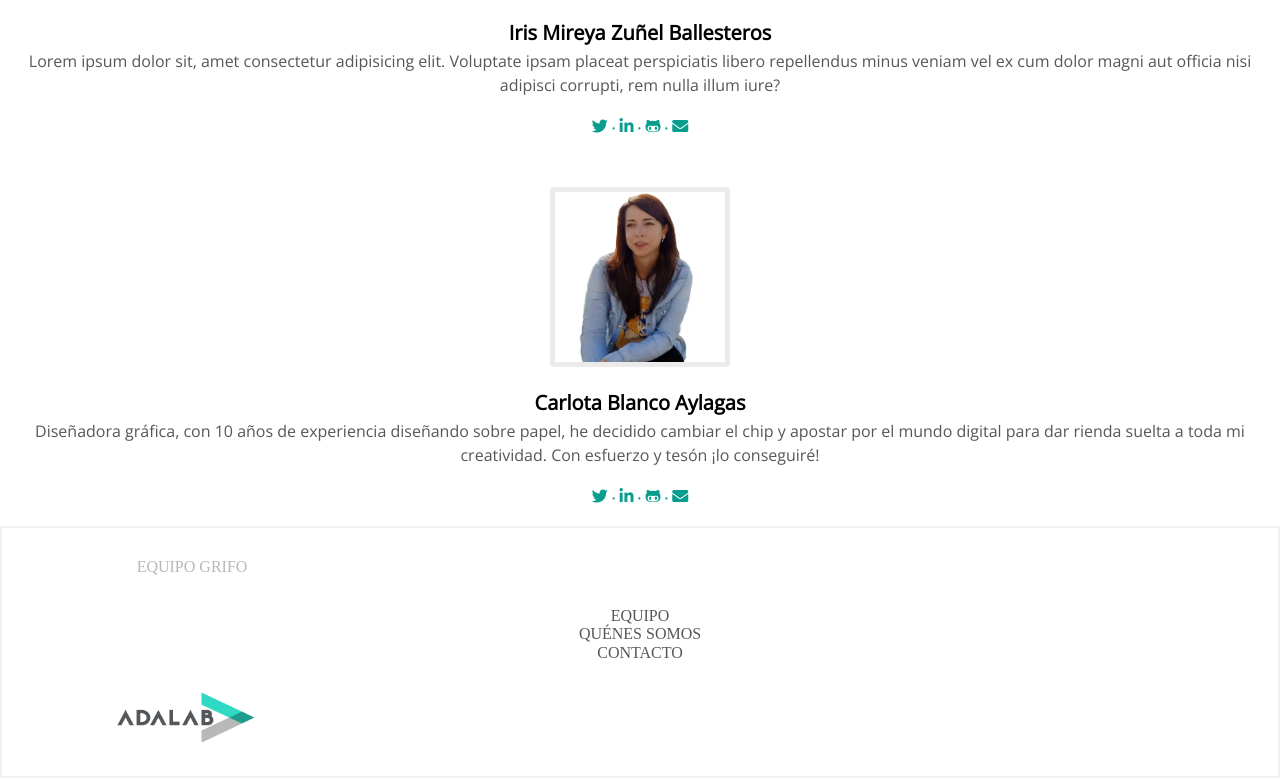
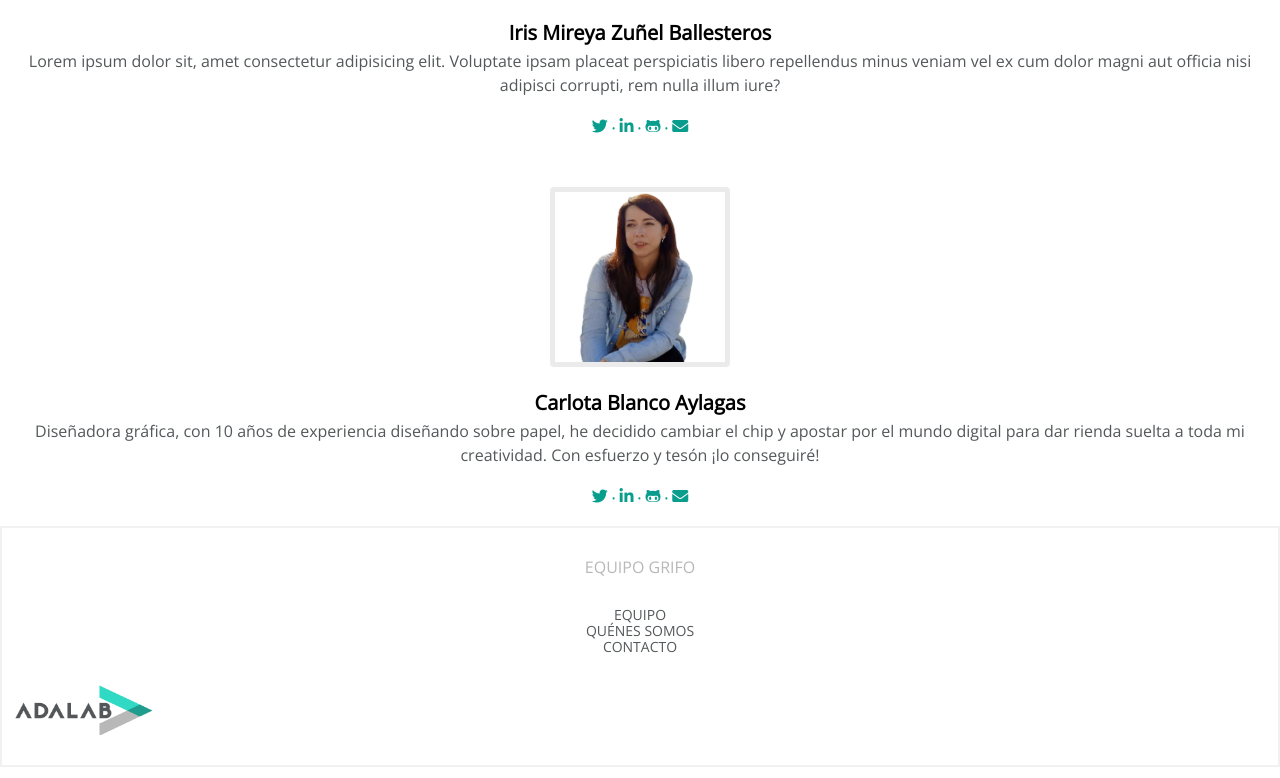
Before and after one commit to Adalab/project-promo-p-module-1-team-1, a plain HTML site: page index.html in a window 1280 px wide. Shown: the part 3199-3977 px from the top of the page. Drawn offline with nearby package versions, Linux system fonts and the light colour scheme.

Commit message:
fixed align

```diff
--- a/styles/main.css
+++ b/styles/main.css
@@ -124,18 +124,20 @@
   display: flex;
   justify-content: center;
   height: fit-content;
-  width: 220px;
-  margin-left: 80px;
-  margin-right: 80px;
+
   padding-bottom: 30px;
   margin-top: 30px;
+  text-align: center;
 }
-
+footer {
+  font-family: "Open Sans", sans-serif;
+}
 .footer-who-we-are {
   font-family: Arial, Helvetica, sans-serif;
 }
 
 .footer-links {
+  font-size: 14px;
   display: block;
   justify-content: center;
   text-align: center;
@@ -145,7 +147,7 @@
 .logo-adalab {
   width: 150px;
   height: 50px;
-  margin-left: 102px;
-  margin-right: 102px;
+  display: block;
+  justify-content: center;
   margin-bottom: 30px;
 }
```
Also changed, not shown: index.html (+2 -2 lines).
